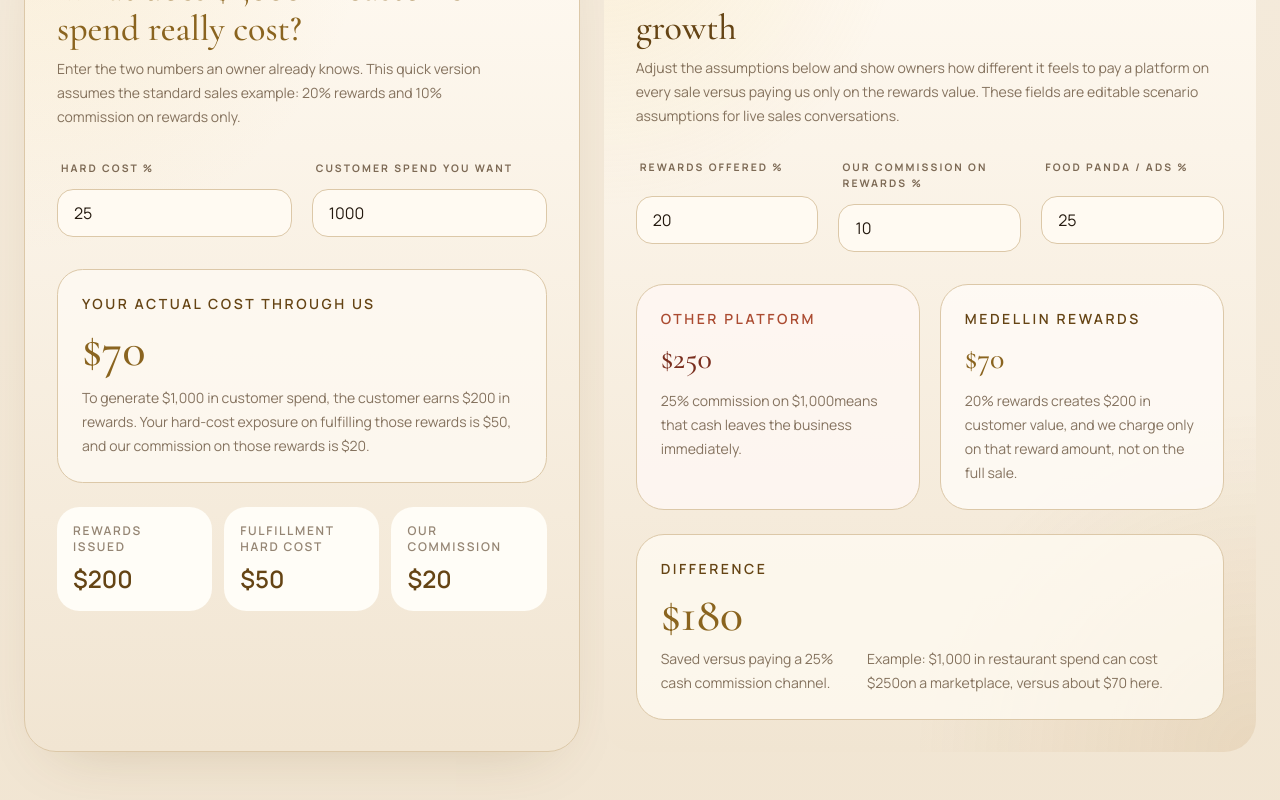
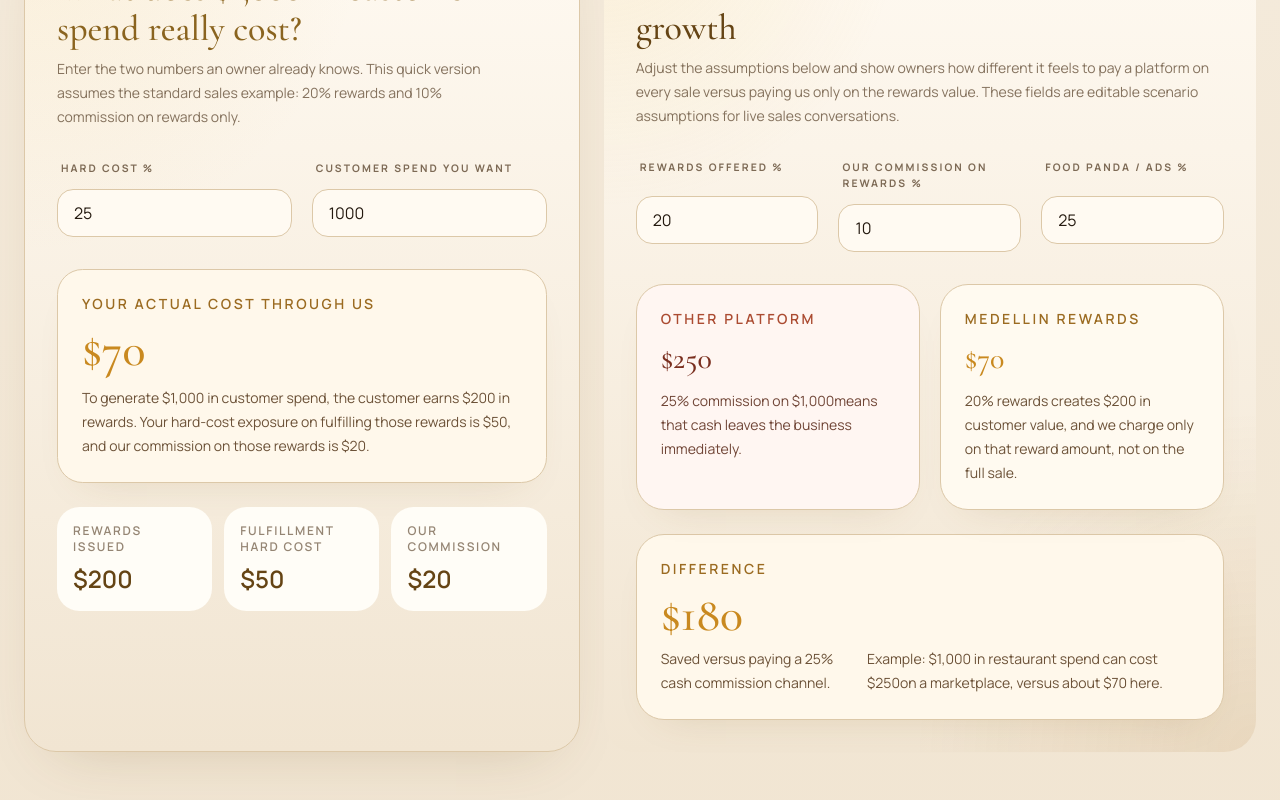
Before and after one commit to ElaiElaiElai1113/LoyaltyRewardsProg, a React (Vite) app: page /for-businesses in a window 1280 px wide. Shown: the part 1882-2682 px from the top of the page. Built offline with nearby package versions, Linux system fonts and the light colour scheme; no server answers.

Commit message:
Update for-businesses-page.tsx

```diff
--- a/src/features/business/pages/for-businesses-page.tsx
+++ b/src/features/business/pages/for-businesses-page.tsx
@@ -296,14 +296,14 @@ export function ForBusinessesPage() {
               </div>
             </div>
 
-            <div className="mt-8 rounded-[1.6rem] border border-primary-container/12 bg-[rgb(255_251_245_/_0.74)] p-6">
-              <p className="text-sm font-semibold uppercase tracking-[0.18em] text-primary-container">
+            <div className="mt-8 rounded-[1.6rem] border border-[#d8b56d]/35 bg-[#fff8eb] p-6 text-[#3a2615] shadow-soft">
+              <p className="text-sm font-semibold uppercase tracking-[0.18em] text-[#9b6b21]">
                 Your actual cost through us
               </p>
-              <p className="mt-3 font-serif text-5xl leading-none text-primary">
+              <p className="mt-3 font-serif text-5xl leading-none text-[#c9891f]">
                 {formatCurrency(hardCostProgramTotal)}
               </p>
-              <p className="mt-3 max-w-xl text-sm leading-6 text-on-surface-variant/80">
+              <p className="mt-3 max-w-xl text-sm leading-6 text-[#6c5238]">
                 To generate {formatCurrency(targetRevenue)} in customer spend, the customer earns
                 {` ${formatCurrency(hardCostRewardsValue)} in rewards. `}
                 Your hard-cost exposure on fulfilling those rewards is {formatCurrency(hardCostFulfillmentCost)},
@@ -391,47 +391,47 @@ export function ForBusinessesPage() {
             </div>
 
             <div className="mt-8 grid gap-5 lg:grid-cols-2">
-              <div className="rounded-[1.75rem] border border-[rgb(191_73_48_/_0.14)] bg-[rgb(255_248_245_/_0.82)] p-6">
+              <div className="rounded-[1.75rem] border border-[#d19a8a]/40 bg-[#fff6f2] p-6 text-[#3b2119] shadow-soft">
                 <p className="text-sm font-semibold uppercase tracking-[0.18em] text-[#ab4b31]">
                   Other platform
                 </p>
                 <h4 className="mt-3 font-serif text-3xl text-[#7a2f1f]">
                   {formatCurrency(competitorCost)}
                 </h4>
-                <p className="mt-3 text-sm leading-6 text-on-surface-variant/80">
+                <p className="mt-3 text-sm leading-6 text-[#704536]">
                   {formatPercent(competitorCommissionPercent)} commission on {formatCurrency(targetRevenue)}
                   means that cash leaves the business immediately.
                 </p>
               </div>
 
-              <div className="rounded-[1.75rem] border border-primary-container/14 bg-[rgb(255_252_247_/_0.84)] p-6">
-                <p className="text-sm font-semibold uppercase tracking-[0.18em] text-primary-container">
+              <div className="rounded-[1.75rem] border border-[#d8b56d]/35 bg-[#fffaf0] p-6 text-[#3a2615] shadow-soft">
+                <p className="text-sm font-semibold uppercase tracking-[0.18em] text-[#9b6b21]">
                   Medellin Rewards
                 </p>
-                <h4 className="mt-3 font-serif text-3xl text-primary">
+                <h4 className="mt-3 font-serif text-3xl text-[#c9891f]">
                   {formatCurrency(totalRewardsProgramCost)}
                 </h4>
-                <p className="mt-3 text-sm leading-6 text-on-surface-variant/80">
+                <p className="mt-3 text-sm leading-6 text-[#6c5238]">
                   {formatPercent(rewardsPercent)} rewards creates {formatCurrency(rewardsValue)} in customer value,
                   and we charge only on that reward amount, not on the full sale.
                 </p>
               </div>
             </div>
 
-            <div className="mt-6 rounded-[1.75rem] border border-secondary-container/20 bg-[rgb(255_251_243_/_0.78)] p-6">
-              <p className="text-sm font-semibold uppercase tracking-[0.18em] text-primary-container">
+            <div className="mt-6 rounded-[1.75rem] border border-[#d8b56d]/35 bg-[#fff8eb] p-6 text-[#3a2615] shadow-soft">
+              <p className="text-sm font-semibold uppercase tracking-[0.18em] text-[#9b6b21]">
                 Difference
               </p>
               <div className="mt-3 flex flex-col gap-3 md:flex-row md:items-end md:justify-between">
                 <div>
-                  <p className="font-serif text-5xl leading-none text-primary">
+                  <p className="font-serif text-5xl leading-none text-[#c9891f]">
                     {formatCurrency(Math.max(savings, 0))}
                   </p>
-                  <p className="mt-2 text-sm leading-6 text-on-surface-variant/80">
+                  <p className="mt-2 text-sm leading-6 text-[#6c5238]">
                     Saved versus paying a {formatPercent(competitorCommissionPercent)} cash commission channel.
                   </p>
                 </div>
-                <p className="max-w-md text-sm leading-6 text-on-surface-variant/80">
+                <p className="max-w-md text-sm leading-6 text-[#6c5238]">
                   Example: {formatCurrency(targetRevenue)} in restaurant spend can cost {formatCurrency(competitorCost)}
                   on a marketplace, versus about {formatCurrency(totalRewardsProgramCost)} here.
                 </p>
```
